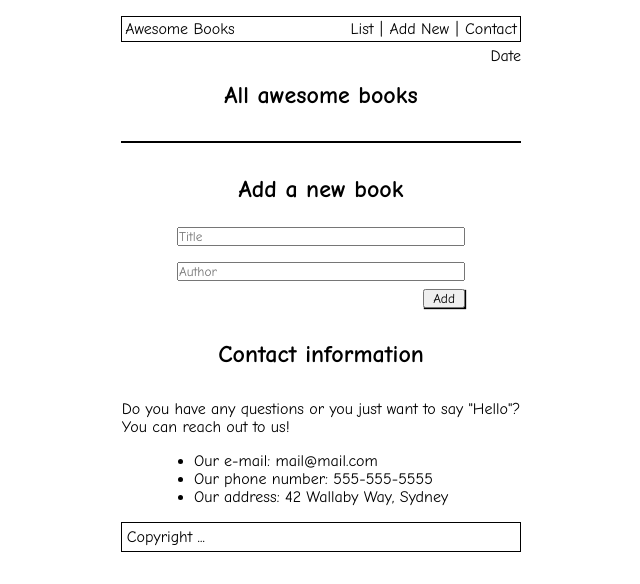
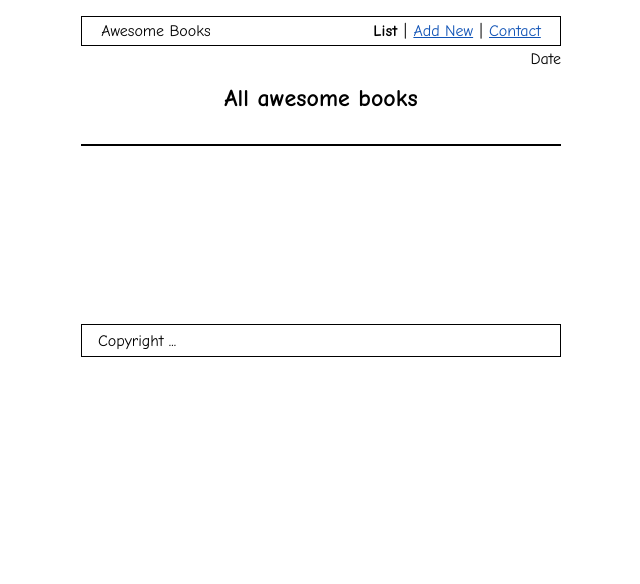
Before and after one commit to MarcoOquendoC/awesomeBooks, a website with bundled scripts: page index.html in a window 1280 px wide. Both pictures are taken after a click on the link "List". Shown: the whole page, without its empty margins (319-959 px from the left). Built offline with nearby package versions, Linux system fonts and the light colour scheme.

Commit message:
Add NavBar functionality
- Sections toggle between show and hide with nav buttons
- Nav button styles change

```diff
--- a/index.css
+++ b/index.css
@@ -13,7 +13,7 @@ main {
 }
 
 h2 {
-  margin-top: 2rem;
+  margin-top: 1rem;
   text-align: center;
 }
 
@@ -35,7 +35,7 @@ button {
 }
 
 #list {
-  width: 25rem;
+  width: 30rem;
   max-width: 95%;
 }
 
@@ -76,16 +76,16 @@ td {
 
 header {
   margin: auto;
-  width: 25rem;
+  width: 30rem;
   max-width: 100%;
 }
 
 nav {
-  padding: 0.2rem 0;
+  padding: 0.3rem 1rem;
   margin-top: 1rem;
   display: flex;
   justify-content: space-between;
-  width: 25rem;
+  width: 30rem;
   max-width: 100%;
   border: 1px solid #000;
 }
@@ -104,8 +104,7 @@ nav li {
 }
 
 li a {
-  text-decoration: none;
-  color: #000;
+  color: rgb(16, 83, 182);
 }
 
 #fecha {
@@ -116,8 +115,8 @@ li a {
 footer {
   border: 1px solid #000;
   margin: 1rem auto 0 auto;
-  padding: 0.3rem;
-  width: 25rem;
+  padding: 0.4rem 1rem;
+  width: 30rem;
   max-width: 100%;
 }
 
@@ -127,10 +126,21 @@ footer {
   align-items: center;
 }
 
-#contact h2 {
+#contact p {
   margin: 1rem;
 }
 
-#contact p {
-  margin: 1rem;
+.hide {
+  display: none !important;
 }
+
+section {
+  min-height: 15rem;
+}
+
+.active {
+  color: #000;
+  text-decoration: none;
+  font-weight: 600;
+  cursor: default;
+}
--- a/index.html
+++ b/index.html
@@ -15,7 +15,7 @@
     <nav>
       <span>Awesome Books</span>
       <ul>
-        <li><a id="navList" href="#">List</a></li>
+        <li><a id="navList" class="active" href="#">List</a></li>
         <li>|</li>
         <li><a id="navNew" href="#">Add New</a></li>
         <li>|</li>
@@ -25,13 +25,13 @@
     <div id="fecha">Date</div>
   </header>
   <main>
-    <section id="list">
+    <section id="list" >
       <h1>All awesome books</h1>
       <table id="bookList">
         <!-- Book List from javaScript -->
       </table>
     </section>
-    <section id="new">
+    <section id="new" class="hide">
       <h2>Add a new book</h2>
       <form class="bookForm" action="index.html" method="post">
         <label for="bookTitle"></label>
@@ -41,7 +41,7 @@
         <button id="addBtn" type="button" name="addBook">Add</button>
       </form>
     </section>
-    <section id="contact">
+    <section id="contact" class="hide">
       <h2>Contact information</h2>
       <p>Do you have any questions or you just want to say "Hello"? <br>You can reach out to us!</p>
       <ul>
--- a/scripts/app.js
+++ b/scripts/app.js
@@ -2,6 +2,42 @@
 import {UI} from './ui.js';
 import {Book} from './book.js';
 import {Storage} from './storage.js'
+
+const s1 = document.getElementById('list');
+const s2 = document.getElementById('new');
+const s3 = document.getElementById('contact');
+const b1 = document.getElementById('navList');
+const b2 = document.getElementById('navNew');
+const b3 = document.getElementById('navContact');
+
+
+// Nav Links Events
+b1.addEventListener('click', () => {
+  s1.classList.remove('hide');
+  s2.classList.add('hide');
+  s3.classList.add('hide');
+  b1.classList.add('active');
+  b2.classList.remove('active');
+  b3.classList.remove('active');
+});
+
+b2.addEventListener('click', () => {
+  s1.classList.add('hide');
+  s2.classList.remove('hide');
+  s3.classList.add('hide');
+  b1.classList.remove('active');
+  b2.classList.add('active');
+  b3.classList.remove('active');
+});
+
+b3.addEventListener('click', () => {
+  s1.classList.add('hide');
+  s2.classList.add('hide');
+  s3.classList.remove('hide');
+  b1.classList.remove('active');
+  b2.classList.remove('active');
+  b3.classList.add('active');
+});
 
 // Event: display books
 document.addEventListener('DOMContentLoaded', UI.displayBooks);
```
